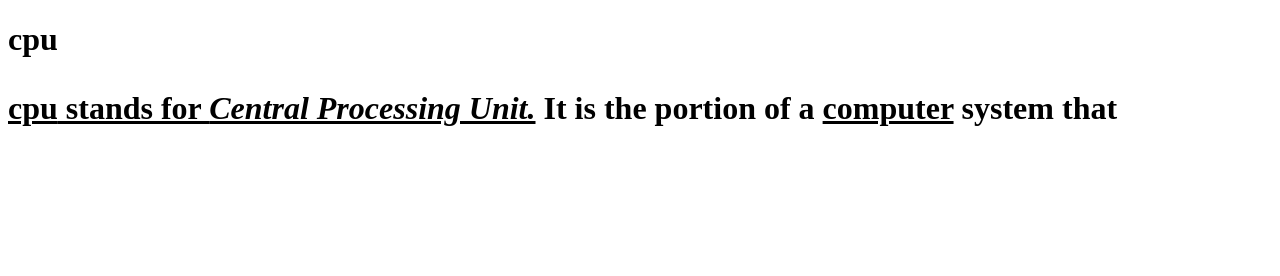
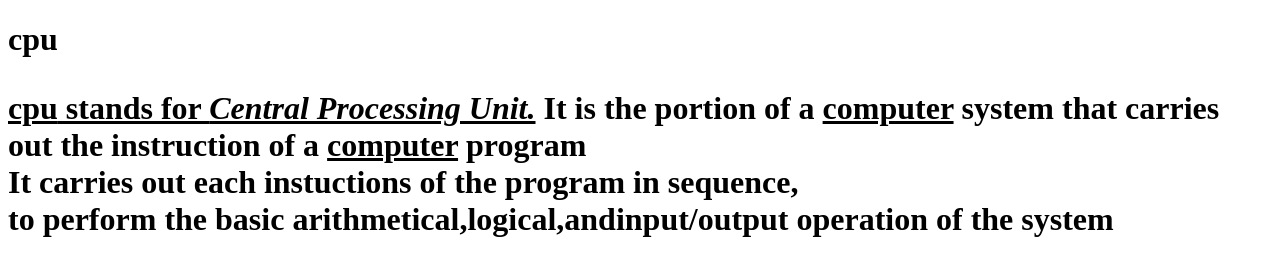
Before and after one commit to iamneo-production/cbaddadccffdadaeccdfffebaeceaec, a website: page public/index.html in a window 1280 px wide. Drawn offline with Linux system fonts and the light colour scheme.

Commit message:
Backup Commit

```diff
--- a/public/index.html
+++ b/public/index.html
@@ -8,7 +8,10 @@
 </head>
 <body>
     <p><u><b>cpu</b> stands for <i>Central Processing Unit.</i></u>
-      It is the portion of a <u>computer</u> system that
+      It is the portion of a <u>computer</u> system that carries<br>
+      out the instruction of a <u>computer</u> program<br>
+      It carries out each instuctions of the program in sequence,<br>
+      to perform the basic arithmetical,logical,andinput/output operation of the system
     </p>
     </body>
 </html>
```
